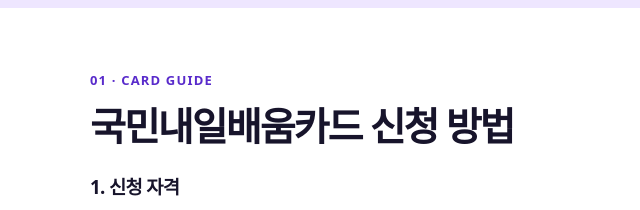
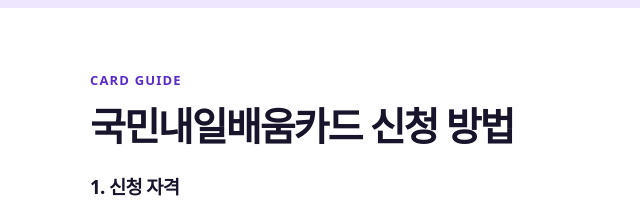
Before and after one commit to yoojiinjoje0077/modulabs, a plain HTML site: page moducon_kdc.html in a window 1280 px wide. Shown: the part 466-676 px from the top of the page, 0-640 px from the left. Drawn offline with Linux system fonts and the light colour scheme.

Commit message:
Update 국민내일배움카드 신청 방법 section

```diff
--- a/moducon_kdc.html
+++ b/moducon_kdc.html
@@ -6,7 +6,7 @@
 <header><div class="wrap"><a class="brand" href="https://modulabs.co.kr/"><img src="https://reco.modulabs.co.kr/%EB%AA%A8%EB%91%90%EC%97%B0%20%EB%A1%9C%EA%B3%A0.png" alt="모두의연구소"></a><nav aria-label="페이지 메뉴"><a href="#guide">신청 방법</a><a href="#work24">고용24 신청</a><a href="#courses">국비지원 과정</a></nav></div></header>
 <main><div class="hero"><div class="wrap"><div><p class="eyebrow">모두의연구소 · 국비지원 가이드</p><h1>국민내일배움카드<br><span>신청 가이드</span></h1><p>카드 발급부터 AI 과정 선택까지, 차근차근 함께 시작해요.</p></div>
 <svg class="art" viewBox="0 0 360 220" aria-hidden="true"><defs><pattern id="dots" width="16" height="16" patternUnits="userSpaceOnUse"><circle cx="3" cy="3" r="1.3" fill="#ab8ae9"/></pattern></defs><rect x="30" y="17" width="302" height="187" rx="27" fill="url(#dots)"/><g transform="rotate(-10 180 110)"><rect x="71" y="49" width="217" height="133" rx="21" fill="#401a99" opacity=".16" transform="translate(5 8)"/><rect x="71" y="49" width="217" height="133" rx="21" fill="#6634d5"/><path d="M228 49c-28 18-35 38-18 60s12 52-12 73h69a21 21 0 0 0 21-21V70a21 21 0 0 0-21-21z" fill="#8b61ec"/><rect x="92" y="73" width="31" height="23" rx="6" fill="#dfceff"/><text x="93" y="145" fill="white" font-size="15" font-family="sans-serif" font-weight="bold">국민내일배움카드</text></g><path d="M308 26v34m-17-17h34M54 157v24m-12-12h24" stroke="#6634d5" stroke-width="3" stroke-linecap="round"/></svg></div></div>
-<section class="guide wrap" id="guide" aria-labelledby="guide-title"><p class="eyebrow">01 · CARD GUIDE</p><h2 id="guide-title">국민내일배움카드 신청 방법</h2><h3>1. 신청 자격</h3><div class="grid">
+<section class="guide wrap" id="guide" aria-labelledby="guide-title"><p class="eyebrow">CARD GUIDE</p><h2 id="guide-title">국민내일배움카드 신청 방법</h2><h3>1. 신청 자격</h3><div class="grid">
 <div class="tile"><strong>지원 대상</strong><p>직업능력개발훈련이 필요한 국민은 상시 신청할 수 있어요. 신청 전 지원 제외 기준을 확인해 주세요.</p></div>
 <div class="tile"><strong>주요 제외 대상</strong><p>공무원, 사립학교 교직원, 75세 이상, 월 소득 500만 원 이상인 특수형태근로종사자, 생계급여 수급자 등이 해당해요. 조건부 수급자와 조건부과 유예자는 지원받을 수 있어요.</p></div>
 <div class="tile benefit"><strong>지원 혜택</strong><p>5년간 <em>기본 300만 원</em>을 지원해요. 고용 형태나 취약계층 요건에 따라 200만 원을 추가로 지원받을 수 있어요. 총 한도는 500만 원이에요.</p></div></div>
@@ -23,7 +23,7 @@
 <article class="tile course"><img class="course-thumb" src="https://reco.modulabs.co.kr/images/AI%20by%20Hand%20%EB%82%B4%20%EC%86%90%EC%9C%BC%EB%A1%9C%20%EC%9D%B4%ED%95%B4%ED%95%98%EB%8A%94%20%EB%94%A5%EB%9F%AC%EB%8B%9D%20%EA%B8%B0%EC%B4%88%EC%88%98%ED%95%99.png" alt="" loading="lazy" decoding="async"><span class="tag">딥러닝 기초</span><h3>AI by Hand: 내 손으로 이해하는 딥러닝 기초수학</h3><p>딥러닝에서 쓰이는 수학을 손으로 직접 계산하며 모델이 작동하는 원리를 익혀요.</p><a data-course-link href="https://class.modulabs.co.kr/classes/136?utm_source=moducon_form&amp;utm_medium=google_form&amp;utm_campaign=moducon" aria-label="AI by Hand 과정 보기">과정 자세히 보기 ↗</a></article>
 <article class="tile course"><img class="course-thumb" src="https://reco.modulabs.co.kr/images/%EC%83%81%EC%9C%84%201%ED%94%84%EB%A1%9C%20%EC%9D%BC%EC%9E%98%EB%9F%AC%EB%A5%BC%20%EC%9C%84%ED%95%9C%20%EA%B3%A0%EA%B8%89%20%ED%94%84%EB%A1%AC%ED%94%84%ED%8A%B8%20%EC%97%94%EC%A7%80%EB%8B%88%EC%96%B4%EB%A7%81.png" alt="" loading="lazy" decoding="async"><span class="tag">업무에 쓰는 AI</span><h3>상위 1% 일잘러를 위한 프롬프트 엔지니어링</h3><p>AI에게 업무를 맡기는 방법을 익히고 회의록, 보고서처럼 반복되는 업무에 적용해요.</p><a data-course-link href="https://class.modulabs.co.kr/classes/57?utm_source=moducon_form&amp;utm_medium=google_form&amp;utm_campaign=moducon" aria-label="프롬프트 엔지니어링 과정 보기">과정 자세히 보기 ↗</a></article>
 </div></div></section></main>
-<footer><div class="wrap"><span>모두의연구소 · 국비지원 신청 가이드</span><a href="https://www.work24.go.kr/hr/h/a/1100/selectIssuGudn.do">고용24 공식 발급 안내 ↗</a></div></footer>
+
 <script>
 const incoming = new URLSearchParams(window.location.search);
 
```
